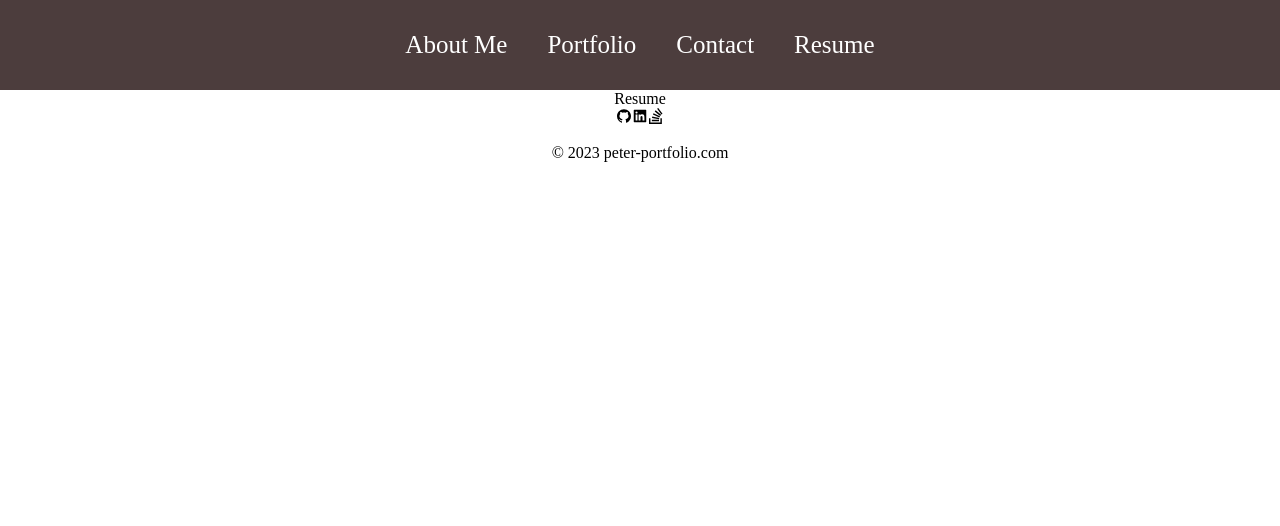
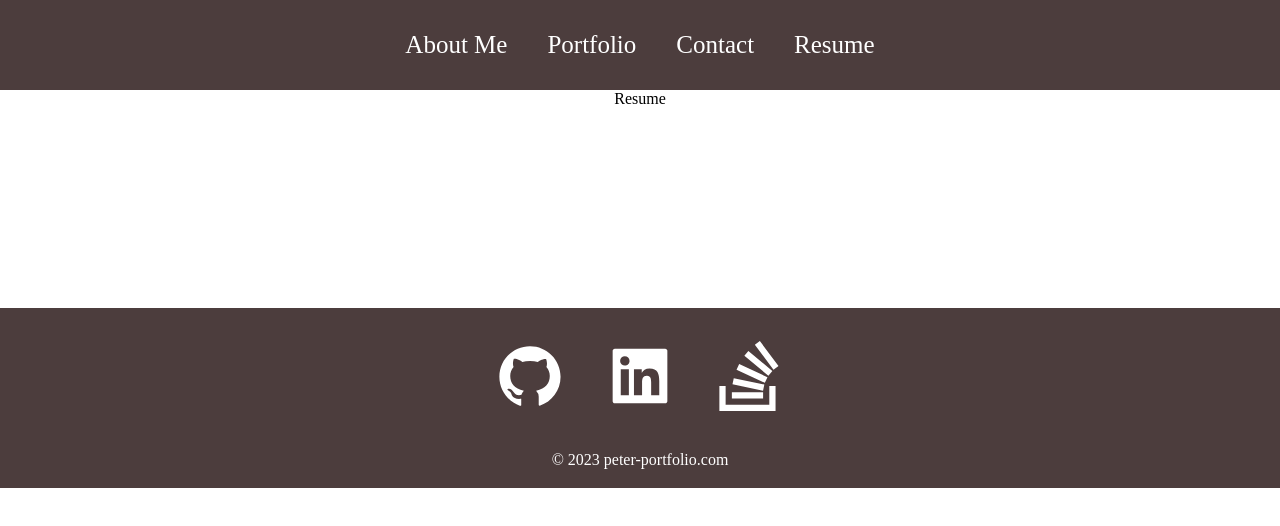
Before and after one commit to YockaFlocka/react-portfolio, a React (Create React App) app: page /resume in a window 1280 px wide. Shown: the top 526 px of the page. Built offline with nearby package versions, Linux system fonts and the light colour scheme.

Commit message:
finished footer

```diff
--- a/src/components/Footer.js
+++ b/src/components/Footer.js
@@ -7,10 +7,16 @@ import '../styles/Footer.css';
 function Footer() {
   return (
     <div className='footer'>
-      <div>
+      <div className='socialMedia'>
+        <a href='https://github.com/YockaFlocka'>
         <AiOutlineGithub />
+        </a>
+        <a href='https://www.linkedin.com/in/peter-yockey'>
         <AiFillLinkedin />
+        </a>
+        <a href='https://stackoverflow.com/users/18571849/peter-yockey'>
         <BsStackOverflow />
+        </a>
       </div>
       <p> &copy; 2023 peter-portfolio.com </p>
     </div>
--- a/src/styles/Footer.css
+++ b/src/styles/Footer.css
@@ -0,0 +1,28 @@
+.footer {
+    width: 100%;
+    height: 170px;
+    background: #4C3D3D;
+    display: flex;
+    justify-content: center;
+    align-items: center;
+    flex-direction: column;
+    padding-top: 10px;
+    margin-top: 200px;
+  }
+
+  .socialMedia svg {
+    color: white;
+    margin: 20px;
+    font-size: 70px;
+    cursor: pointer;
+  }
+
+  .footer p {
+    color: white;
+  }
+
+  @media only screen and (max-width: 600px) {
+    .footer svg {
+      font-size: 50px;
+    }
+  }
```
